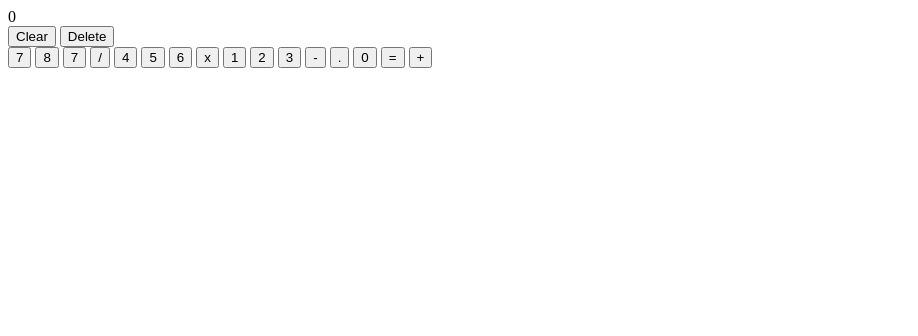
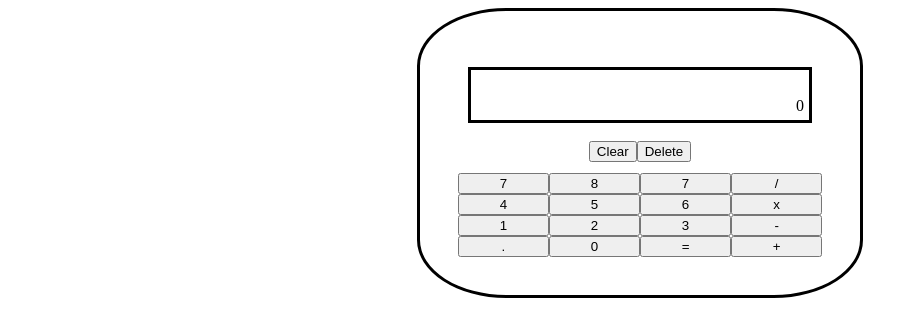
Before and after one commit to d-slezak/calculator, a plain HTML site: page index.html in a window 1280 px wide. Shown: the whole page, without its empty margins (0-918 px from the left). Drawn offline with Linux system fonts and the light colour scheme.

Commit message:
add calculator structure with CSS

```diff
--- a/index.html
+++ b/index.html
@@ -9,7 +9,7 @@
     <title>Calculator</title>
 </head>
 <body>
-    <div class="contaier">
+    <div class="container">
         <div id="calculator">
             <div id="display">
                 <div id="equation"></div>
--- a/styles.css
+++ b/styles.css
@@ -0,0 +1,43 @@
+.container {
+    display: flex;
+    justify-content: center;
+    align-items: center;
+}
+
+#calculator {
+    display: flex;
+    flex-direction: column;
+    border-style: solid;
+    border-radius: 20%;
+    justify-content: center;
+    align-items: center;
+
+    padding: 3%;
+}
+
+#display {
+    display: flex;
+    flex-direction: column;
+    border-style: solid;
+    justify-content: flex-end;
+    align-items: flex-end;
+
+    width: 90%;
+    height: 40px;
+    padding: 5px;
+    margin: 5%;
+}
+
+#controls{
+    display: flex;
+    margin-bottom: 3%;
+}
+
+#buttons{
+    display: flex;
+    flex-wrap: wrap;
+}
+
+#buttons button {
+    flex: 1 0 21%;
+}
```
